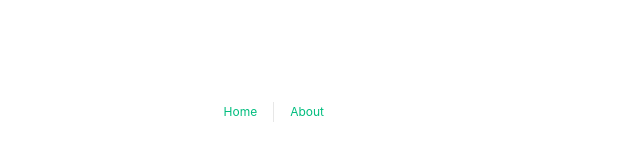
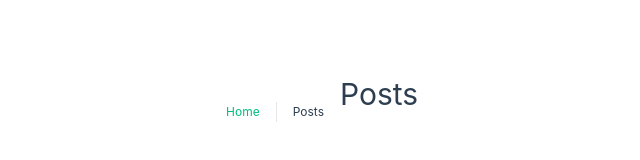
Before and after one commit to jslmorrison/vue-compo-api-basics, a Vue app: page /posts in a window 1280 px wide. Before the commit this address had no page. Shown: the part 304-464 px from the top of the page, without its empty margins (300-940 px from the left). Built offline with nearby package versions, Linux system fonts and the light colour scheme.

Commit message:
Chnage route and corresponding component

```diff
--- a/src/App.vue
+++ b/src/App.vue
@@ -1,7 +1,7 @@
 <template>
   <nav>
     <RouterLink to="/">Home</RouterLink>
-    <RouterLink to="/about">About</RouterLink>
+    <RouterLink to="/posts">Posts</RouterLink>
   </nav>
 
   <RouterView />
--- a/src/router/index.js
+++ b/src/router/index.js
@@ -10,12 +10,14 @@ const router = createRouter({
       component: HomeView
     },
     {
-      path: '/about',
-      name: 'about',
-      // route level code-splitting
-      // this generates a separate chunk (About.[hash].js) for this route
-      // which is lazy-loaded when the route is visited.
-      component: () => import('../views/AboutView.vue')
+      path: '/posts',
+      name: 'posts',
+      component: () => import('../views/PostsView.vue')
+    },
+    {
+      path: '/post/:id',
+      name: 'postDetail',
+      component: () => import('../views/PostDetailView.vue')
     }
   ]
 })
--- a/src/views/AboutView.vue
+++ /dev/null
@@ -1,5 +0,0 @@
-<template>
-  <div class="about">
-    <h1>About</h1>
-  </div>
-</template>
--- /dev/null
+++ b/src/views/PostsView.vue
@@ -0,0 +1,5 @@
+<template>
+  <div class="posts">
+    <h1>Posts</h1>
+  </div>
+</template>
```
